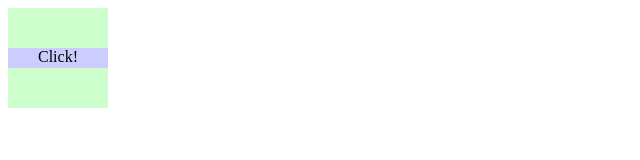
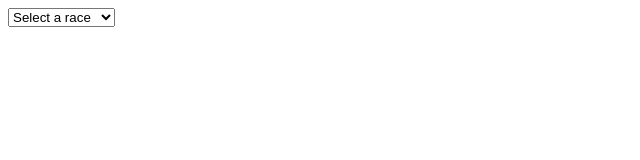
Before and after one commit to jhessin/jquery-tutorial, a website built with webpack: page public/index.html in a window 1280 px wide. Shown: the whole page, without its empty margins (0-640 px from the left). Built offline with nearby package versions, Linux system fonts and the light colour scheme; files whose address does not match are found by name.

Commit message:
Completed lesson 13

```diff
--- a/public/index.html
+++ b/public/index.html
@@ -8,10 +8,15 @@
   </head>
 
   <body>
-    <div id="content">
-      <div class="box">
-        <div class="box-button">Click!</div>
-      </div>
+    <div id="container">
+      <select id="select-menu">
+        <option value='' data-price=''>Select a race</option>
+        <option value='5' data-price='19'>5k</option>
+        <option value='10' data-price='29'>10k</option>
+        <option value='21' data-price='49'>Half-marathon</option>
+        <option value='42' data-price='59'>Marathon</option>
+      </select>
+      <div id="feedback-message"></div>
     </div>
     <script src="bundle.js"></script>
   </body>
--- a/public/style.css
+++ /dev/null
@@ -1,20 +0,0 @@
-.box {
-  width: 100px;
-  height: 100px;
-  background-color: #CFC;
-}
-
-.box-button {
-  width: 100px;
-  height: 20px;
-  background-color: #CCF;
-
-  text-align: center;
-  position: relative;
-  top: 50%;
-  transform: translateY(-50%);
-}
-
-.highlight {
-  background-color: #FCC;
-}
--- a/src/index.ts
+++ b/src/index.ts
@@ -3,10 +3,14 @@
 import $ from 'jquery';
 
 $(document).ready(() => {
-  //$('.box').on('click', function () {
-  //$(this).toggleClass('highlight');
-  //});
-  $('.box').on('click', '.box-button', event => {
-    $(event.toElement).parent().toggleClass('highlight');
+  $('#select-menu').on('change', function () {
+    const distance = $('#select-menu option:selected').val();
+    const name = $('#select-menu option:selected').text();
+    const price = $('#select-menu option:selected').data('price');
+    if (distance)
+      $('#feedback-message').text(
+        `You are signing up for a ${name}, which costs $${price}, for a distance of ${distance}km`,
+      );
+    else $('#feedback-message').text('');
   });
 });
```
